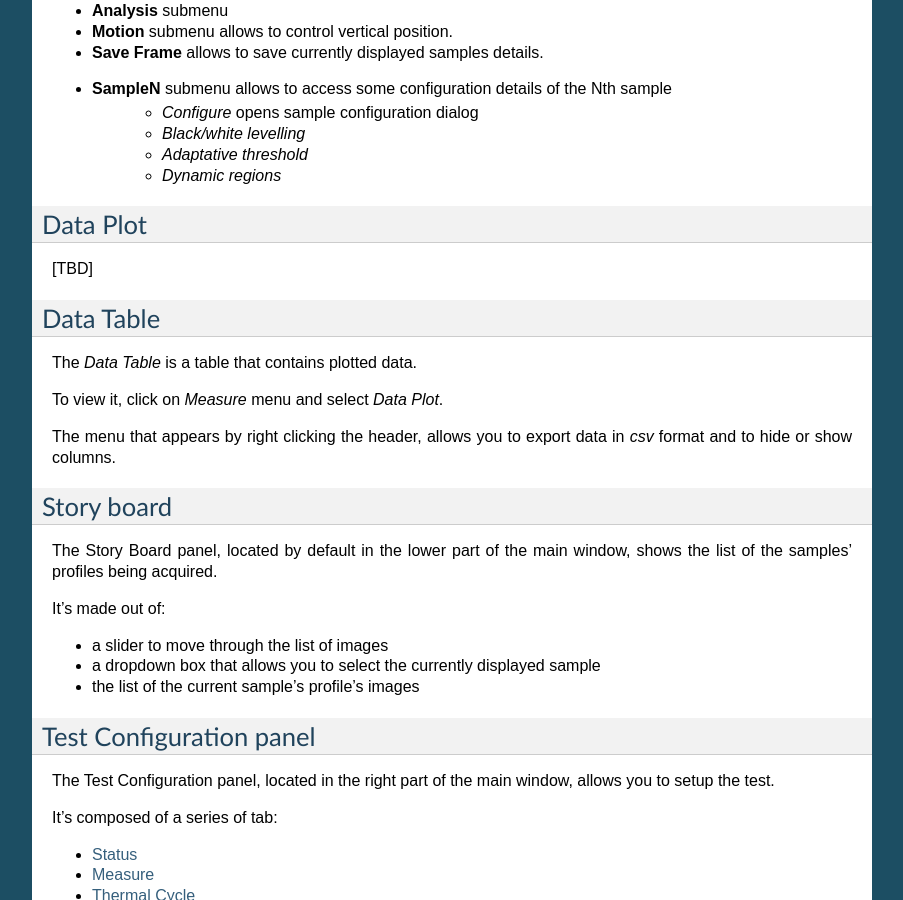
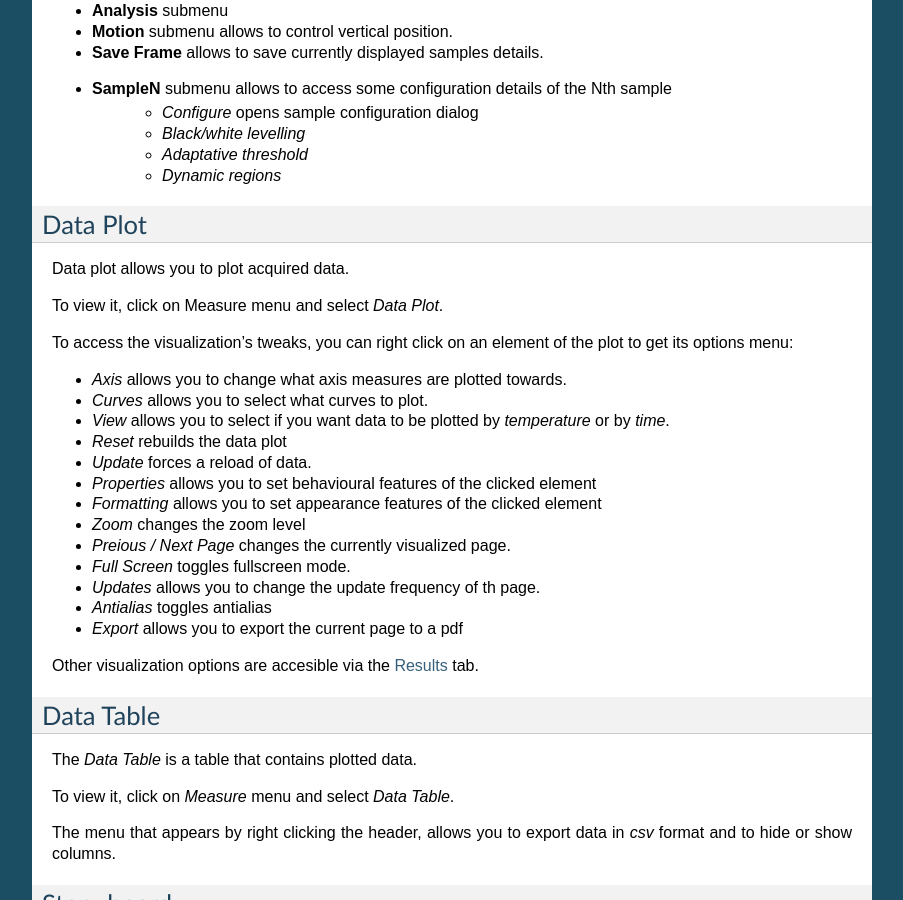
Before and after one commit to tainstr/misura.client, a Sphinx documentation site: the page built from misura/client/doc/microscope.rst, in a window 1280 px wide and 900 px high, scrolled down 678 px. Shown: the whole window, without its empty margins (198-1101 px from the left). Built offline with Sphinx 7.4.7, drawn with Linux system fonts in a browser that asks for light colours; formulas are drawn with MathJax 3; pages that are not in the unit, such as notebooks, are missing from menus.

Commit message:
Plot documentation and removed "save to" from data plot context menu

```diff
--- a/misura/client/doc/microscope.rst
+++ b/misura/client/doc/microscope.rst
@@ -46,7 +46,27 @@ By right-clicking on the window, you gain access to a menu with a series of func
 Data Plot
 ---------
 
-[TBD]
+Data plot allows you to plot acquired data.
+
+To view it, click on Measure menu and select *Data Plot*.
+
+To access the visualization's tweaks, you can right click on an element of the plot to get its options menu:
+
+- *Axis* allows you to change what axis measures are plotted towards.
+- *Curves* allows you to select what curves to plot.
+- *View* allows you to select if you want data to be plotted by *temperature* or by *time*.
+- *Reset* rebuilds the data plot
+- *Update* forces a reload of data.
+- *Properties* allows you to set behavioural features of the clicked element
+- *Formatting* allows you to set appearance features of the clicked element
+- *Zoom* changes the zoom level
+- *Preious / Next Page* changes the currently visualized page.
+- *Full Screen* toggles fullscreen mode.
+- *Updates* allows you to change the update frequency of th page.
+- *Antialias* toggles antialias
+- *Export* allows you to export the current page to a pdf
+
+Other visualization options are accesible via the Results_ tab.
 
 
 Data Table
@@ -54,7 +74,7 @@ Data Table
 
 The *Data Table* is a table that contains plotted data.
 
-To view it, click on *Measure* menu and select *Data Plot*.
+To view it, click on *Measure* menu and select *Data Table*.
 
 The menu that appears by right clicking the header, allows you to export data in *csv* format and to hide or show columns.
 
```
Also changed, not shown: 1 other file.
